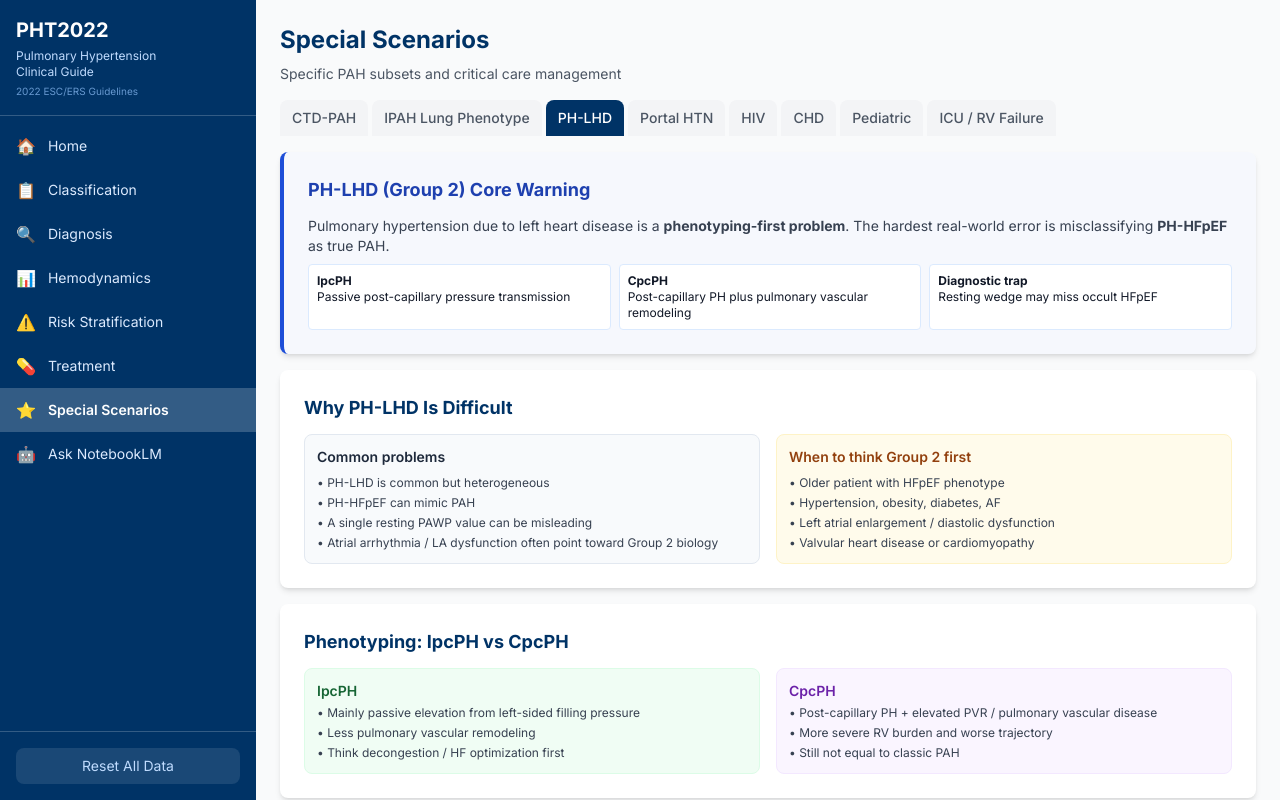
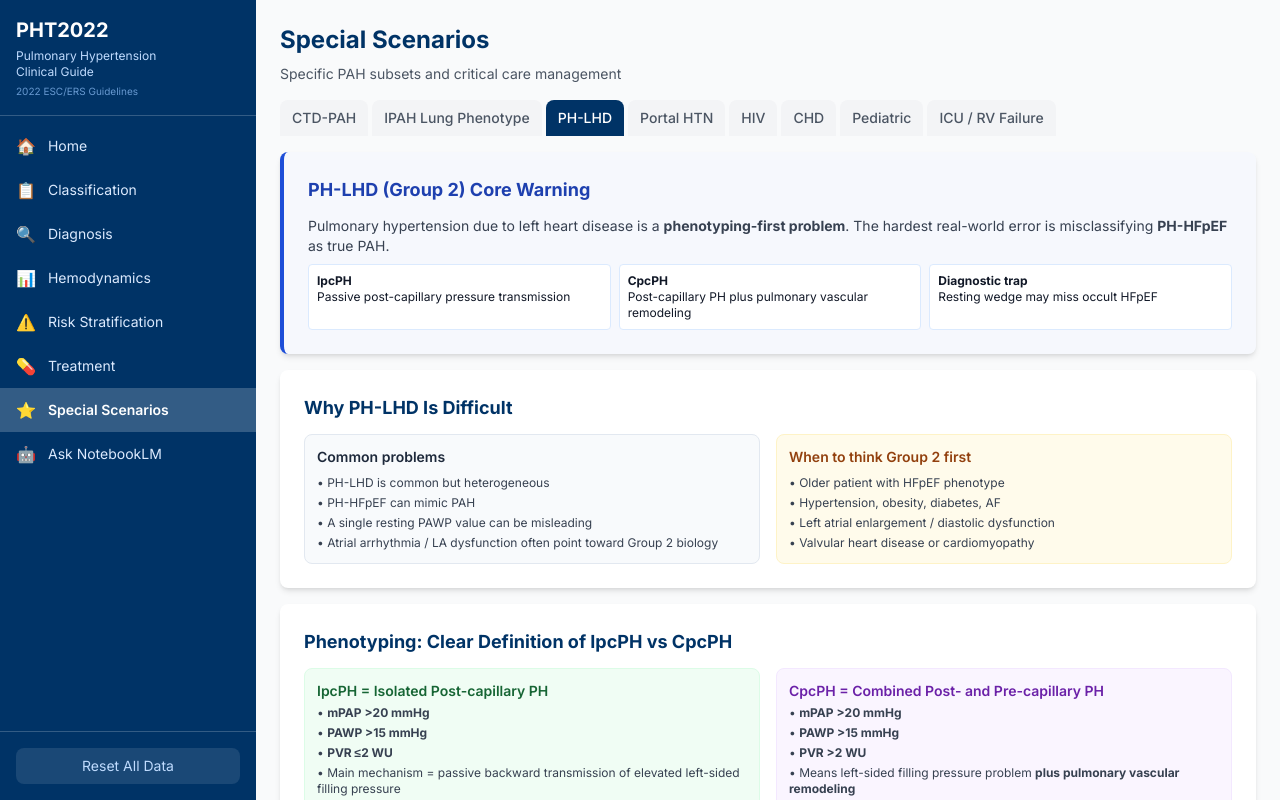
Before and after one commit to amornj/PHT2022, a Next.js app: page /special in a window 1280 px wide. Both pictures are taken after a click on the button "PH-LHD". Shown: the top 800 px of the page. Built offline with nearby package versions, Linux system fonts and the light colour scheme.

Commit message:
Clarify PH-LHD definitions and provocative testing

```diff
--- a/src/app/special/page.tsx
+++ b/src/app/special/page.tsx
@@ -312,24 +312,31 @@ export default function SpecialPage() {
           </div>
 
           <div className="card">
-            <h2 className="card-header">Phenotyping: IpcPH vs CpcPH</h2>
-            <div className="grid grid-cols-1 md:grid-cols-2 gap-4">
+            <h2 className="card-header">Phenotyping: Clear Definition of IpcPH vs CpcPH</h2>
+            <div className="grid grid-cols-1 md:grid-cols-2 gap-4 mb-4">
               <div className="p-3 bg-green-50 rounded-lg border border-green-100">
-                <h3 className="font-semibold text-green-800 text-sm">IpcPH</h3>
+                <h3 className="font-semibold text-green-800 text-sm">IpcPH = Isolated Post-capillary PH</h3>
                 <ul className="text-xs text-gray-700 mt-1 space-y-1">
-                  <li>• Mainly passive elevation from left-sided filling pressure</li>
-                  <li>• Less pulmonary vascular remodeling</li>
-                  <li>• Think decongestion / HF optimization first</li>
+                  <li>• <strong>mPAP &gt;20 mmHg</strong></li>
+                  <li>• <strong>PAWP &gt;15 mmHg</strong></li>
+                  <li>• <strong>PVR ≤2 WU</strong></li>
+                  <li>• Main mechanism = passive backward transmission of elevated left-sided filling pressure</li>
+                  <li>• Think congestion / HFpEF / valvular disease first</li>
                 </ul>
               </div>
               <div className="p-3 bg-purple-50 rounded-lg border border-purple-100">
-                <h3 className="font-semibold text-purple-800 text-sm">CpcPH</h3>
+                <h3 className="font-semibold text-purple-800 text-sm">CpcPH = Combined Post- and Pre-capillary PH</h3>
                 <ul className="text-xs text-gray-700 mt-1 space-y-1">
-                  <li>• Post-capillary PH + elevated PVR / pulmonary vascular disease</li>
-                  <li>• More severe RV burden and worse trajectory</li>
-                  <li>• Still not equal to classic PAH</li>
+                  <li>• <strong>mPAP &gt;20 mmHg</strong></li>
+                  <li>• <strong>PAWP &gt;15 mmHg</strong></li>
+                  <li>• <strong>PVR &gt;2 WU</strong></li>
+                  <li>• Means left-sided filling pressure problem <strong>plus pulmonary vascular remodeling</strong></li>
+                  <li>• Usually worse RV burden, worse exercise limitation, and worse prognosis than IpcPH</li>
                 </ul>
               </div>
+            </div>
+            <div className="p-3 bg-slate-50 rounded-lg border border-slate-200 text-xs text-gray-700">
+              <strong>Clinical pearl:</strong> CpcPH is <em>not</em> classic PAH. It is still Group 2 PH, but with a stronger pulmonary vascular component.
             </div>
           </div>
 
@@ -342,15 +349,49 @@ export default function SpecialPage() {
                   <li>• Identify underlying cardiac disease first</li>
                   <li>• Use echo, LA / LV clues, and HFpEF probability tools</li>
                   <li>• Confirm with RHC</li>
-                  <li>• Use provocative testing when phenotype remains uncertain</li>
+                  <li>• If PAWP is borderline or phenotype remains uncertain, use provocative testing</li>
                 </ul>
               </div>
               <div className="p-3 bg-red-50 rounded-lg border border-red-100">
-                <h3 className="font-semibold text-red-800 text-sm">Provocative testing matters</h3>
+                <h3 className="font-semibold text-red-800 text-sm">When provocative testing is useful</h3>
                 <ul className="text-xs text-gray-700 mt-1 space-y-1">
-                  <li>• Fluid challenge and exercise RHC can unmask occult PH-LHD</li>
-                  <li>• Resting values may underestimate left-sided filling pressure problems</li>
+                  <li>• Older patient with HFpEF risk factors but resting PAWP not clearly elevated</li>
+                  <li>• Suspected occult left heart disease despite precapillary-looking hemodynamics</li>
+                  <li>• Discordance between symptoms / imaging and resting RHC</li>
                   <li>• Borderline wedge should not falsely reassure you</li>
+                </ul>
+              </div>
+            </div>
+          </div>
+
+          <div className="card">
+            <h2 className="card-header">Provocative Testing: Practical How-To</h2>
+            <div className="grid grid-cols-1 md:grid-cols-3 gap-4">
+              <div className="p-3 bg-blue-50 rounded-lg border border-blue-100">
+                <h3 className="font-semibold text-blue-800 text-sm">1. Fluid Loading</h3>
+                <ul className="text-xs text-gray-700 mt-1 space-y-1">
+                  <li>• Perform during RHC in expert setting</li>
+                  <li>• Give <strong>500 mL normal saline over 5–10 min</strong></li>
+                  <li>• Re-measure PAWP immediately after infusion</li>
+                  <li>• <strong>PAWP &gt;18 mmHg</strong> after fluid loading supports occult PH-LHD / HFpEF physiology</li>
+                </ul>
+              </div>
+              <div className="p-3 bg-amber-50 rounded-lg border border-amber-100">
+                <h3 className="font-semibold text-amber-800 text-sm">2. Passive Leg Raise</h3>
+                <ul className="text-xs text-gray-700 mt-1 space-y-1">
+                  <li>• Useful bedside / cath-lab preload maneuver</li>
+                  <li>• Raise legs to ~45° from semi-recumbent position</li>
+                  <li>• Watch for rise in PAWP / filling pressure surrogates</li>
+                  <li>• Less validated than formal saline challenge, but can support suspicion of preload-sensitive occult HFpEF</li>
+                </ul>
+              </div>
+              <div className="p-3 bg-green-50 rounded-lg border border-green-100">
+                <h3 className="font-semibold text-green-800 text-sm">3. Exercise Testing</h3>
+                <ul className="text-xs text-gray-700 mt-1 space-y-1">
+                  <li>• Best done as <strong>exercise RHC</strong> in specialized centers</li>
+                  <li>• Consider when rest hemodynamics are borderline but history strongly suggests HFpEF / Group 2 PH</li>
+                  <li>• Look for abnormal rise in PAWP with exercise</li>
+                  <li>• Combine with clinical context, echo, CPET, and LA/LV phenotype</li>
                 </ul>
               </div>
             </div>
```
